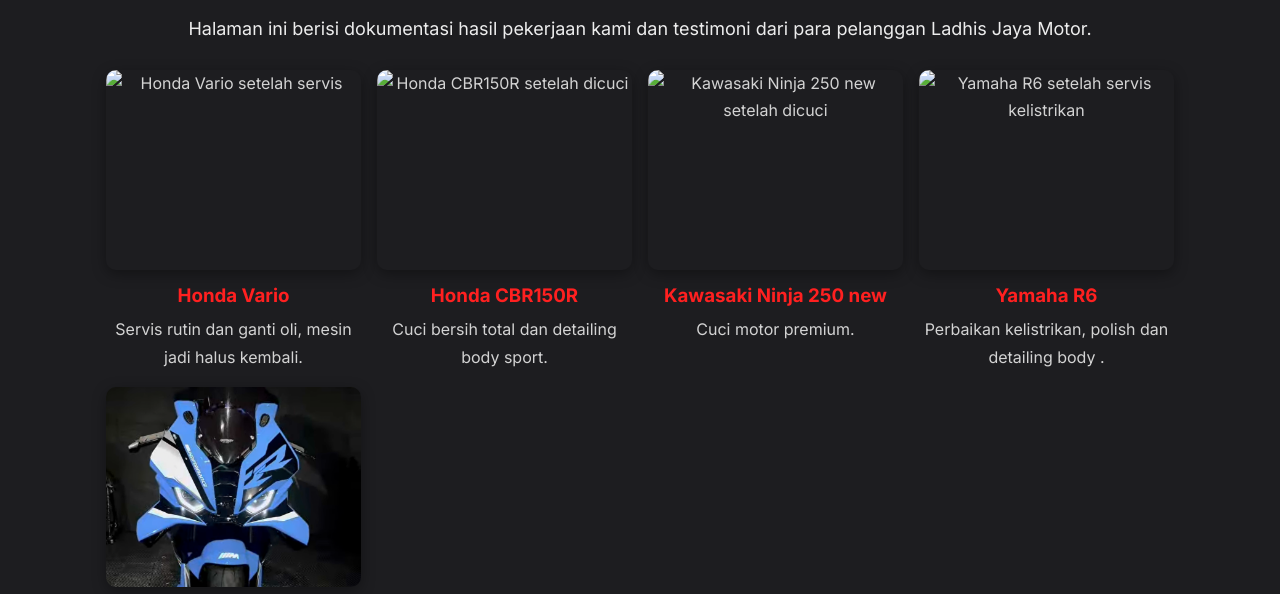
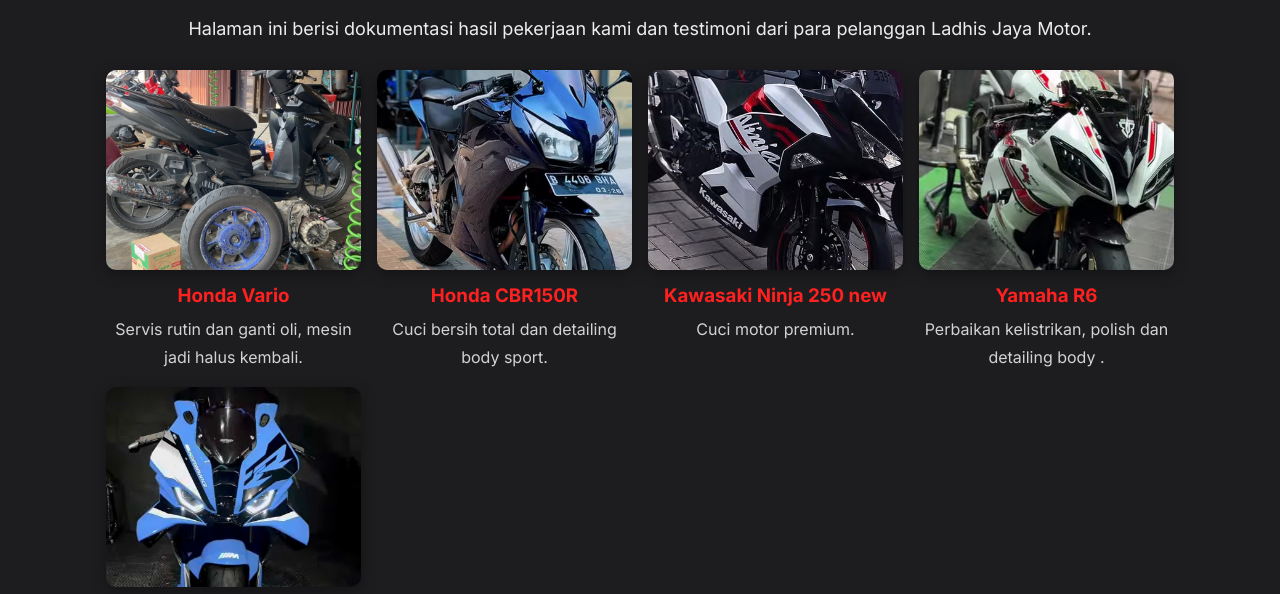
Before and after one commit to Shin78iq/ladhis-jaya-motor, a plain HTML site: page galeri.html in a window 1280 px wide. Shown: the part 186-780 px from the top of the page. Drawn offline with Linux system fonts and the light colour scheme.

Commit message:
update website

```diff
--- a/galeri.html
+++ b/galeri.html
@@ -33,25 +33,25 @@
 
     <div class="galeri-grid">
         <div class="galeri-item">
-            <img src="Foto/vario.jpg" alt="Honda Vario setelah servis" height="500" width="300">
+            <img src="Foto/vario.jpeg" alt="Honda Vario setelah servis" height="500" width="300">
             <h3>Honda Vario</h3>
             <p>Servis rutin dan ganti oli, mesin jadi halus kembali.</p>
         </div>
 
          <div class="galeri-item">
-            <img src="Foto/cbr.jpg" alt="Honda CBR150R setelah dicuci"  height="500"     width="300">
+            <img src="Foto/cbr.jpeg" alt="Honda CBR150R setelah dicuci"  height="500"     width="300">
             <h3>Honda CBR150R</h3>
             <p>Cuci bersih total dan detailing body sport.</p>
         </div>
 
         <div class="galeri-item">
-            <img src="Foto/Ninfi.jpg" alt="Kawasaki Ninja 250 new setelah dicuci"  height="520" width="300">
+            <img src="Foto/Ninfi.jpeg" alt="Kawasaki Ninja 250 new setelah dicuci"  height="520" width="300">
             <h3>Kawasaki Ninja 250 new</h3>
             <p>Cuci motor premium.</p>
         </div>
 
         <div class="galeri-item">
-            <img src="Foto/R6.jpg" alt="Yamaha R6 setelah servis kelistrikan"  height="500" width="300">
+            <img src="Foto/R6.jpeg" alt="Yamaha R6 setelah servis kelistrikan"  height="500" width="300">
             <h3>Yamaha R6</h3>
             <p>Perbaikan kelistrikan, polish dan detailing body .</p>
         </div>
```
